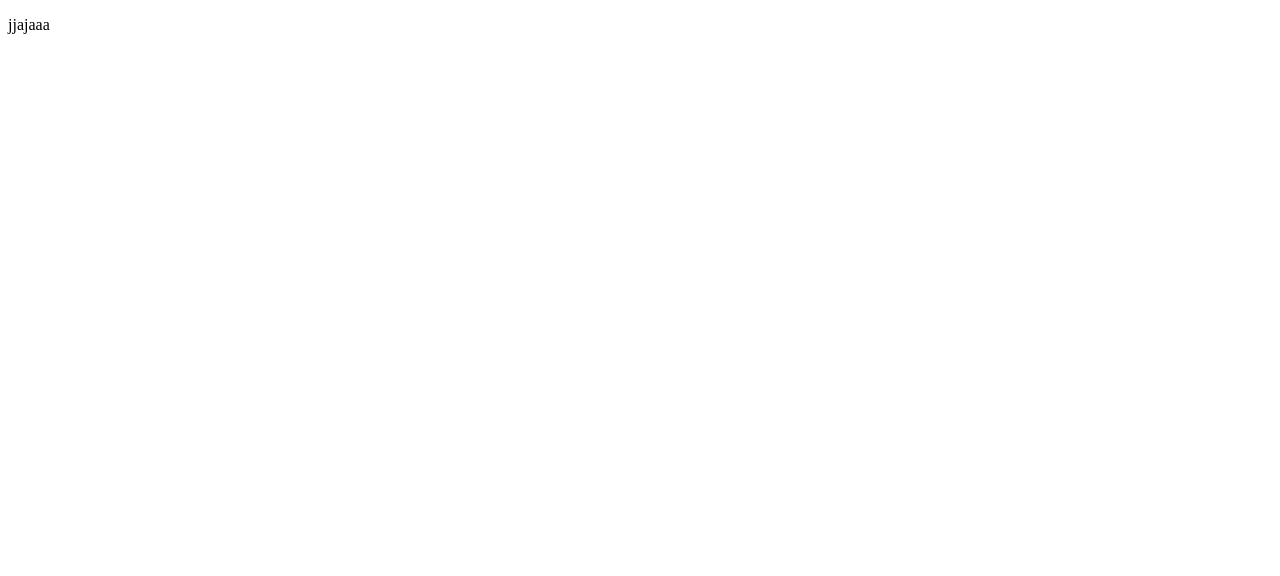
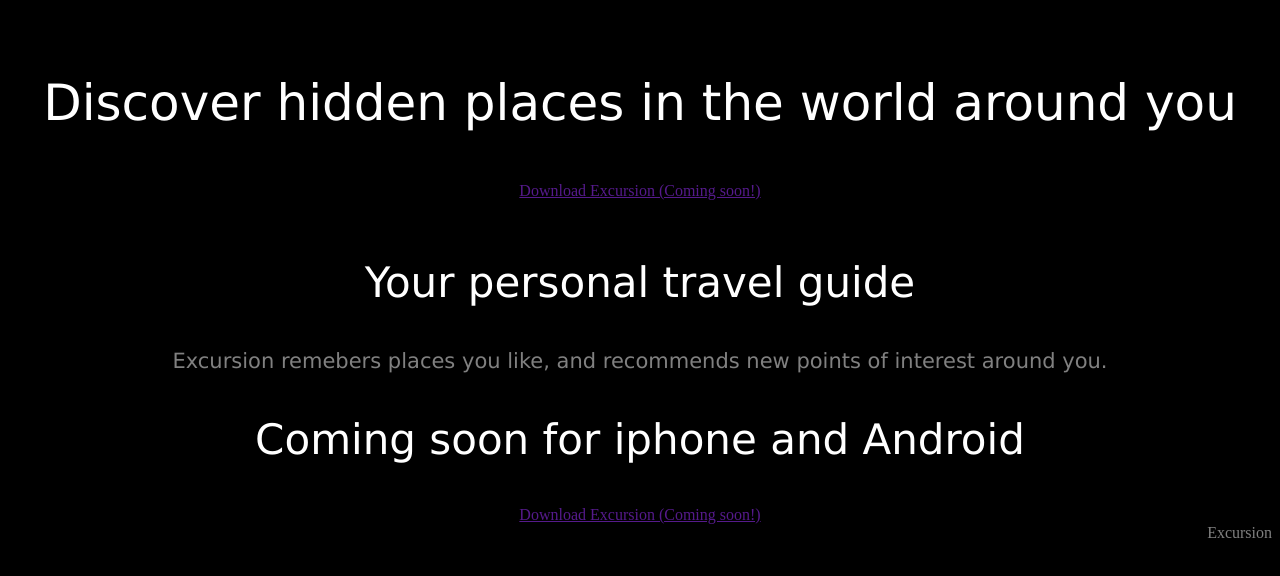
Before and after one commit to 47byteprogrammer/Excursion, a plain HTML site: page Index.html in a window 1280 px wide. Drawn offline with Linux system fonts and the light colour scheme; files that its build step writes are made by us from their sources.

Commit message:
pinapple3

```diff
--- a/Index.html
+++ b/Index.html
@@ -3,9 +3,42 @@
   <head>
     <meta charset="UTF-8" />
     <meta name="viewport" content="width=device-width, initial-scale=1.0" />
-    <title>Document</title>
+    <title>Excursion</title>
+    <link
+      href="/webutveckling1/Excursion/resorces/css/Style.css"
+      type="text/css"
+      rel="stylesheet"
+    />
   </head>
   <body>
-    <p>jjajaaa</p>
+    <div class="allcontent">
+      <div class="header">
+        <div class="discover">
+          <p>Discover hidden places in the world around you</p>
+        </div>
+        <div class="download1">
+          <a href=""> Download Excursion (Coming soon!)</a>
+        </div>
+      </div>
+      <div class="phone"></div>
+      <div class="travelguide">
+        <div class="personal"><p>Your personal travel guide</p></div>
+        <div class="greytext">
+          <p>
+            Excursion remebers places you like, and recommends new points of
+            interest around you.
+          </p>
+        </div>
+        <div class="img"></div>
+      </div>
+      <div class="bottom">
+        <div class="icon"><i></i></div>
+        <div class="comingsoon"><p>Coming soon for iphone and Android</p></div>
+        <div class="download2">
+          <a href="">Download Excursion (Coming soon!)</a>
+        </div>
+        <div class="copyright"><i></i> Excursion</div>
+      </div>
+    </div>
   </body>
 </html>
--- a/resorces/css/Style.css
+++ b/resorces/css/Style.css
@@ -1,3 +1,58 @@
 .html {
   font-size: 16px;
 }
+
+body {
+  background-color: black;
+}
+
+.allcontent {
+  text-align: center;
+}
+
+.header {
+  padding: 1rem;
+}
+
+.discover {
+  font-family: Verdana, Tahoma, sans-serif;
+  font-weight: normal;
+  color: white;
+  font-size: 3.125rem;
+}
+
+.download1 {
+  color: aquamarine;
+  font-size: 1rem;
+}
+
+.phone {
+}
+
+.travelguide {
+}
+
+.personal {
+  font-weight: 300;
+  font-family: Verdana, Tahoma, sans-serif;
+  font-size: 2.625rem;
+  color: white;
+}
+
+.greytext {
+  color: grey;
+  font-size: 1.3125rem;
+  font-family: Verdana, Tahoma, sans-serif;
+}
+
+.comingsoon {
+  font-weight: 300;
+  font-family: Verdana, Tahoma, sans-serif;
+  font-size: 2.625rem;
+  color: white;
+}
+
+.copyright {
+  text-align: right;
+  color: grey;
+}
```
